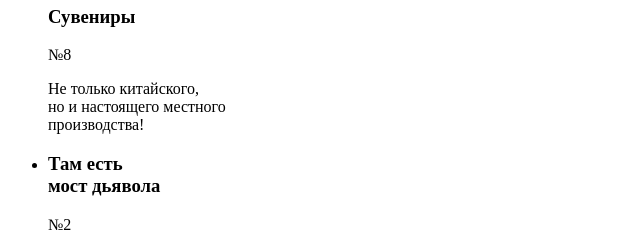
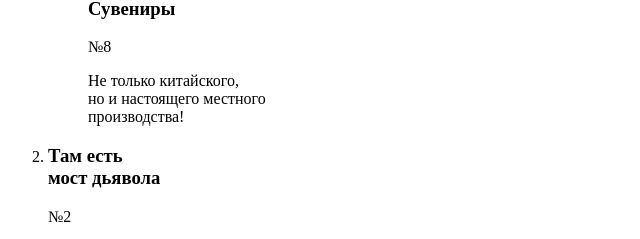
Before and after one commit to htmlacademy-htmlcss/2015259-sedona-34, a plain HTML site: page index.html in a window 1280 px wide. Shown: the part 981-1220 px from the top of the page, without its empty margins (0-640 px from the left). Drawn offline with Linux system fonts and the light colour scheme.

Commit message:
Внесены правки в разметку страниц в файлах index.html и catalog.html

```diff
--- a/index.html
+++ b/index.html
@@ -1,12 +1,14 @@
 <!DOCTYPE html>
 <html lang="ru">
+
 <head>
   <meta charset="utf-8">
   <title>Sedona</title>
 </head>
+
 <body>
-
   <header class="main-header">
+    <img class="header-logo-image" src="" alt="Логотип города Седона «City of Sedona»." width="139" height="70">
     <nav class="navigation">
       <ul class="navigation-list">
         <li class="navigation-item">
@@ -37,28 +39,26 @@
         </li>
       </ul>
     </nav>
-      <img class="header-logo-image" src="" alt="Логотип города Седона «City of Sedona»." width="139" height="70">
   </header>
 
   <main class="main-index">
     <h1 class="visually-hidden">Sedona</h1>
     <div class="promo">
-        <img class="promo-text-image" src="" alt="Промо «Welcome to the gargeous Sedona «Because the Grand Canyon sucks!»». " width="450" height="352">
+      <img class="promo-text-image" src=""
+        alt="Промо «Welcome to the gargeous Sedona «Because the Grand Canyon sucks!»». " width="450" height="352">
     </div>
     <article class="advantages">
       <header class="advantages-header">
         <h2 class="advantages-header-title">Седона — небольшой городок в Аризоне, <br> заслуживающий большего!</h2>
         <p class="advantages-header-text">Рассмотрим 5 причин, по которым Седона круче, чем Гранд-Каньон!</p>
       </header>
-          <ul class="advantages-list">
-
+      <ol class="advantages-list">
         <li class="advantage-item">
           <h3 class="advantage-title">Настоящий <br> городок</h3>
           <div class="advantage-number">№1</div>
           <p class="advantage-description">Седона — не аттракцион для <br> туристов, там течёт своя <br> жизнь</p>
           <img class="advantage-image" src="#" width="800" height="260" alt="Седона Сити.">
-            </li>
-
+          <ul>
             <li class="advantage-item icon-home">
               <img class="icon-home-image" src="#" alt="Иконка жилье.">
               <h3 class="advantage-title">Жильё</h3>
@@ -70,14 +70,18 @@
               <img class="icon-food-image" src="#" alt="Иконка еда.">
               <h3 class="advantage-title">Еда</h3>
               <div class="visually-hidden">№7</div>
-              <p class="advantage-description">Всегда заказывайте <br> топовый фирменный бургер, <br> вы не разочаруетесь!</p>
+              <p class="advantage-description">Всегда заказывайте <br> топовый фирменный бургер, <br> вы не
+                разочаруетесь!</p>
             </li>
 
             <li class="advantage-item icon-gift">
               <img class="icon-gift-image" src="#" alt="Иконка сувениры.">
               <h3 class="advantage-title">Сувениры</h3>
               <div class="visually-hidden">№8</div>
-              <p class="advantage-description">Не только китайского, <br> но и настоящего местного <br> производства!</p>
+              <p class="advantage-description">Не только китайского, <br> но и настоящего местного <br> производства!
+              </p>
+            </li>
+          </ul>
         </li>
 
         <li class="advantage-item">
@@ -104,18 +108,19 @@
           <div class="advantage-number">№5</div>
           <p class="advantage-description">Большинство едет в Гранд <br> Каньон и толпится там</p>
         </li>
-          </ul>
+      </ol>
     </article>
     <div class="search-hotel">
       <h2 class="search-hotel-title">Заинтересовались?</h2>
-        <p class="search-hotel-text">Укажите предполагаемые даты поездки, <br> и мы покажем вам лучшие предложения гостиниц в Седоне</p>
+      <p class="search-hotel-text">Укажите предполагаемые даты поездки, <br> и мы покажем вам лучшие предложения
+        гостиниц в Седоне</p>
       <a class="search-hotel-button" href="#">Поиск гостиницы в Седоне</a>
     </div>
 
     <div class="subscribe">
       <h2 class="subscribe-title">Подпишитесь на рассылку</h2>
       <p class="subscribe-description">Только полезная информация и никакого спама, <br> честное бойскаутское!</p>
-        <form class="subscribe-form"  action="https://echo.htmlacademy.ru/">
+      <form class="subscribe-form" action="https://echo.htmlacademy.ru/">
         <label class="visually-hidden" for="useremail">Email</label>
         <input class="field" placeholder="Ваш e-mail" type="email" name="useremail" id="useremail" required>
         <button class="subscribe-button" type="submit">Подписаться</button>
@@ -156,4 +161,5 @@
     </section>
   </footer>
 </body>
+
 </html>
```
Also changed, not shown: catalog.html (+9 -5 lines). Lines whose indentation alone changed are shown as unchanged.
